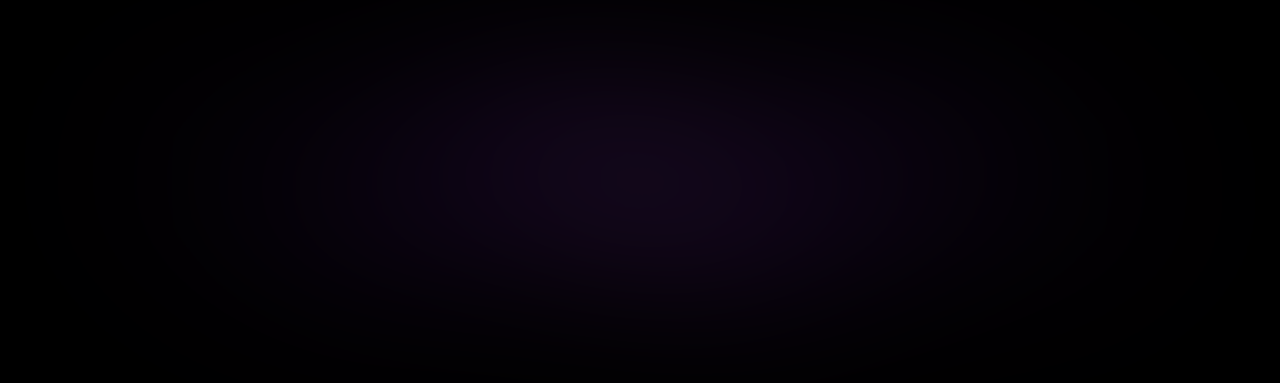
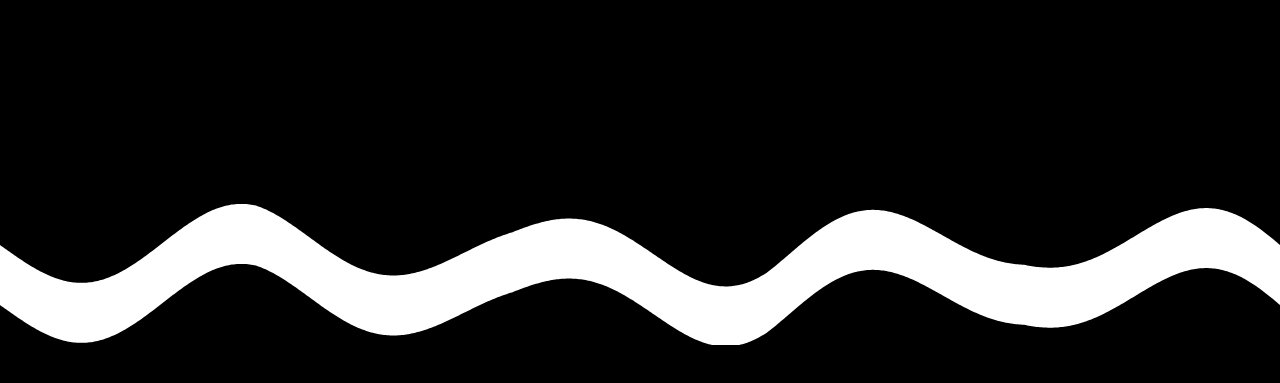
Before and after one commit to Kayvonk/alternate-nebula, a React (Vite) app: page / in a window 1280 px wide. Shown: the part 255-638 px from the top of the page. Built offline with nearby package versions, Linux system fonts and the light colour scheme.

Commit message:
initial commit

```diff
--- a/src/App.css
+++ b/src/App.css
@@ -14,10 +14,4 @@ body, html, #root, .App {
   left: 0;
   width: 100%;
   height: 200px;
-
-  filter: blur(80px);
-
-  transform: translateY(-50%) scale(1.2);
-
-  z-index: 5;
 }
--- a/src/App.jsx
+++ b/src/App.jsx
@@ -1,188 +1,72 @@
-import React, { useState, useEffect, useCallback, useRef } from "react";
+import React from "react";
 import "./App.css";
-
-// Define color palettes with enhanced brightness for better radiation
-const colorPalettes = [
-  // 0: Deep Rich Purple (Enhanced center glow)
-  [
-    { offset: "0%", color: "rgba(255,150,255,0.8)" }, // Brighter, near-white core
-    { offset: "20%", color: "rgba(160,50,255,0.6)" }, // Saturated purple mid-glow
-    { offset: "80%", color: "rgba(30,0,60,0)" },   // Outer fade
-  ],
-  // 1: Deep Blue (Fine-tuned)
-  [
-    { offset: "0%", color: "rgba(150,200,255,0.8)" },
-    { offset: "20%", color: "rgba(50,100,200,0.6)" },
-    { offset: "80%", color: "rgba(0,10,60,0)" },
-  ],
-  // 2: Deep Green (Fine-tuned)
-  [
-    { offset: "0%", color: "rgba(200,255,150,0.8)" },
-    { offset: "20%", color: "rgba(100,200,50,0.6)" },
-    { offset: "80%", color: "rgba(10,60,0,0)" },
-  ],
-  // 3: Deep Red (Enhanced center glow)
-  [
-    { offset: "0%", color: "rgba(255,180,180,0.8)" }, // Brighter, pinkish core
-    { offset: "20%", color: "rgba(200,50,50,0.6)" }, // Saturated red mid-glow
-    { offset: "80%", color: "rgba(60,0,0,0)" },   // Outer fade
-  ],
-];
 
 function App() {
   const width = 800;
   const height = 200;
-  const baseAmplitude = 30;
-  const thickness = 60;
-  const wavelength = 200;
-  const points = 160;
+  const baseAmplitude = 30; // Base height of the wave
+  const amplitudeVariation = 0.6; // Max random multiplier for amplitude
+  const thickness = 60; // vertical thickness of nebula
+  const baseWavelength = 200; // distance between peaks
+  const points = 800; // Increased for a smooth line
 
-  // Animation Control Constants
-  const maxAmplitudeOffset = 10;
-  const speed = 0.3;
-  const colorTransitionDuration = 1000; // milliseconds
+  // Helper function for generating a random value around zero
+  const getRandomOffset = (factor) => (Math.random() - 0.5) * 2 * factor;
 
-  // State for wave animation
-  const [amplitudeOffset, setAmplitudeOffset] = useState(0);
+  // 1. Pre-calculate slowly changing amplitude modifiers
+  const amplitudeModifiers = [];
+  const segments = 5;
+  for (let i = 0; i < segments + 1; i++) {
+    amplitudeModifiers.push(1 + getRandomOffset(amplitudeVariation));
+  }
 
-  // State for color animation
-  const [currentColorIndex, setCurrentColorIndex] = useState(0);
-  const [animatedColors, setAnimatedColors] = useState(colorPalettes[0]);
+  // 2. Function to calculate the base Y position based on X and shared modifiers
+  const getBaseY = (x, isBottom) => {
+    // ⭐️ Safely determine the segment index and interpolation factor (t)
+    // Clamp the value to ensure index is never out of bounds
+    const normalizedX = x / width;
+    const segmentIndex = Math.min(Math.floor(normalizedX * segments), segments);
+    const t = (normalizedX * segments) - Math.floor(normalizedX * segments);
 
-  // REFS for wave animation
-  const amplitudeRef = useRef(0);
-  const isIncreasingRef = useRef(true);
+    // Determine the index of the next modifier (safely clamped)
+    const nextIndex = Math.min(segmentIndex + 1, segments);
 
-  // REFS for color animation
-  const currentColorPaletteRef = useRef(colorPalettes[0]);
-  const targetColorPaletteRef = useRef(colorPalettes[0]);
-  const colorTransitionStartTimeRef = useRef(0);
+    // Linearly interpolate the amplitude modifier
+    const currentAmpModifier =
+      amplitudeModifiers[segmentIndex] * (1 - t) +
+      amplitudeModifiers[nextIndex] * t;
 
-  // Wave and Color Animation Loop
-  useEffect(() => {
-    let animationFrameId;
-    let lastTime = performance.now();
+    const currentAmplitude = baseAmplitude * currentAmpModifier;
 
-    const animate = (currentTime) => {
-      const deltaTime = currentTime - lastTime;
-      lastTime = currentTime;
+    // Calculate the base sine wave position
+    let y = height / 2 + currentAmplitude * Math.sin((2 * Math.PI * x) / baseWavelength);
 
-      const step = deltaTime * 0.001 * speed * 20;
-
-      // --- Amplitude Pulsation Logic ---
-      let currentAmp = amplitudeRef.current;
-      let isIncreasing = isIncreasingRef.current;
-
-      if (isIncreasing) {
-        currentAmp += step;
-        if (currentAmp >= maxAmplitudeOffset) {
-          currentAmp = maxAmplitudeOffset;
-          isIncreasingRef.current = false;
-        }
-      } else {
-        currentAmp -= step;
-        if (currentAmp <= -maxAmplitudeOffset) {
-          currentAmp = -maxAmplitudeOffset;
-          isIncreasingRef.current = true;
-        }
-      }
-      amplitudeRef.current = currentAmp;
-      setAmplitudeOffset(currentAmp);
-
-      // --- Color Transition Logic ---
-      const now = performance.now();
-      if (colorTransitionStartTimeRef.current > 0 && now < colorTransitionStartTimeRef.current + colorTransitionDuration) {
-        const progress = (now - colorTransitionStartTimeRef.current) / colorTransitionDuration;
-        const currentPalette = currentColorPaletteRef.current;
-        const targetPalette = targetColorPaletteRef.current;
-
-        const newAnimatedColors = currentPalette.map((startStop, i) => {
-            const endStop = targetPalette[i];
-
-            // Interpolate color (RGBA)
-            const parseColor = (colorStr) => {
-                const parts = colorStr.match(/rgba?\((\d+),\s*(\d+),\s*(\d+),?\s*([\d\.]*)\)/);
-                return parts ? {
-                    r: parseInt(parts[1]),
-                    g: parseInt(parts[2]),
-                    b: parseInt(parts[3]),
-                    a: parseFloat(parts[4] || '1')
-                } : null;
-            };
-
-            const startRGBA = parseColor(startStop.color);
-            const endRGBA = parseColor(endStop.color);
-
-            if (!startRGBA || !endRGBA) return startStop;
-
-            const interpolatedColor = `rgba(${
-                Math.round(startRGBA.r + (endRGBA.r - startRGBA.r) * progress)
-            },${
-                Math.round(startRGBA.g + (endRGBA.g - startRGBA.g) * progress)
-            },${
-                Math.round(startRGBA.b + (endRGBA.b - startRGBA.b) * progress)
-            },${
-                (startRGBA.a + (endRGBA.a - startRGBA.a) * progress).toFixed(2)
-            })`;
-
-            return { offset: startStop.offset, color: interpolatedColor };
-        });
-        setAnimatedColors(newAnimatedColors);
-      } else if (colorTransitionStartTimeRef.current > 0 && now >= colorTransitionStartTimeRef.current + colorTransitionDuration) {
-          // Transition finished
-          setAnimatedColors(targetColorPaletteRef.current);
-          currentColorPaletteRef.current = targetColorPaletteRef.current;
-          colorTransitionStartTimeRef.current = 0;
-      }
-
-      animationFrameId = requestAnimationFrame(animate);
-    };
-
-    animationFrameId = requestAnimationFrame(animate);
-
-    return () => cancelAnimationFrame(animationFrameId);
-  }, [maxAmplitudeOffset, speed, width, colorTransitionDuration]);
-
-
-  // Helper function to generate the SVG path data
-  const generatePath = useCallback((ampBase, ampOffset, thick, waveLen) => {
-    let path = `M0 ${height / 2} `;
-
-    for (let i = 0; i <= points; i++) {
-      const x = (i / points) * width;
-      const y =
-        height / 2 +
-        (ampBase + ampOffset) * Math.sin((2 * Math.PI * x) / waveLen);
-      path += `L${x} ${y} `;
+    // Apply vertical offset if it's the bottom path
+    if (isBottom) {
+        y += thickness;
     }
 
-    for (let i = points; i >= 0; i--) {
-      const x = (i / points) * width;
-      const y =
-        height / 2 +
-        (ampBase + ampOffset) * Math.sin((2 * Math.PI * x) / waveLen) +
-        thick;
-      path += `L${x} ${y} `;
-    }
-    path += "Z";
-    return path;
-  }, [height, width, points]);
+    return y;
+  }
 
-  const nebulaPath = generatePath(
-    baseAmplitude,
-    amplitudeOffset,
-    thickness,
-    wavelength
-  );
+  // 3. Generate the path
+  let path = `M0 ${getBaseY(0, false)} `;
 
-  // Click handler to cycle colors
-  const handleClick = () => {
-    const nextIndex = (currentColorIndex + 1) % colorPalettes.length;
-    setCurrentColorIndex(nextIndex);
+  // Generate top wave (Left-to-Right)
+  for (let i = 1; i <= points; i++) {
+    const x = (i / points) * width;
+    const y = getBaseY(x, false);
+    path += `L${x} ${y} `;
+  }
 
-    colorTransitionStartTimeRef.current = performance.now();
-    targetColorPaletteRef.current = colorPalettes[nextIndex];
-  };
+  // Generate bottom wave (Right-to-Left)
+  for (let i = points; i >= 0; i--) {
+    const x = (i / points) * width;
+    const y = getBaseY(x, true);
+    path += `L${x} ${y} `;
+  }
+
+  path += "Z"; // Close the path
 
   return (
     <div className="App">
@@ -190,19 +74,8 @@ function App() {
         className="nebula"
         viewBox={`0 0 ${width} ${height}`}
         preserveAspectRatio="none"
-        onClick={handleClick} // Add click handler here
       >
-        <defs>
-          {/* Use radialGradient for central burst effect */}
-          <radialGradient id="nebulaGradient" cx="50%" cy="50%" r="50%" fx="50%" fy="50%">
-            {animatedColors.map((stop, index) => (
-              <stop key={index} offset={stop.offset} stopColor={stop.color} />
-            ))}
-          </radialGradient>
-        </defs>
-
-        <path fill="url(#nebulaGradient)" d={nebulaPath} />
-
+        <path fill="white" d={path} />
       </svg>
     </div>
   );
```
